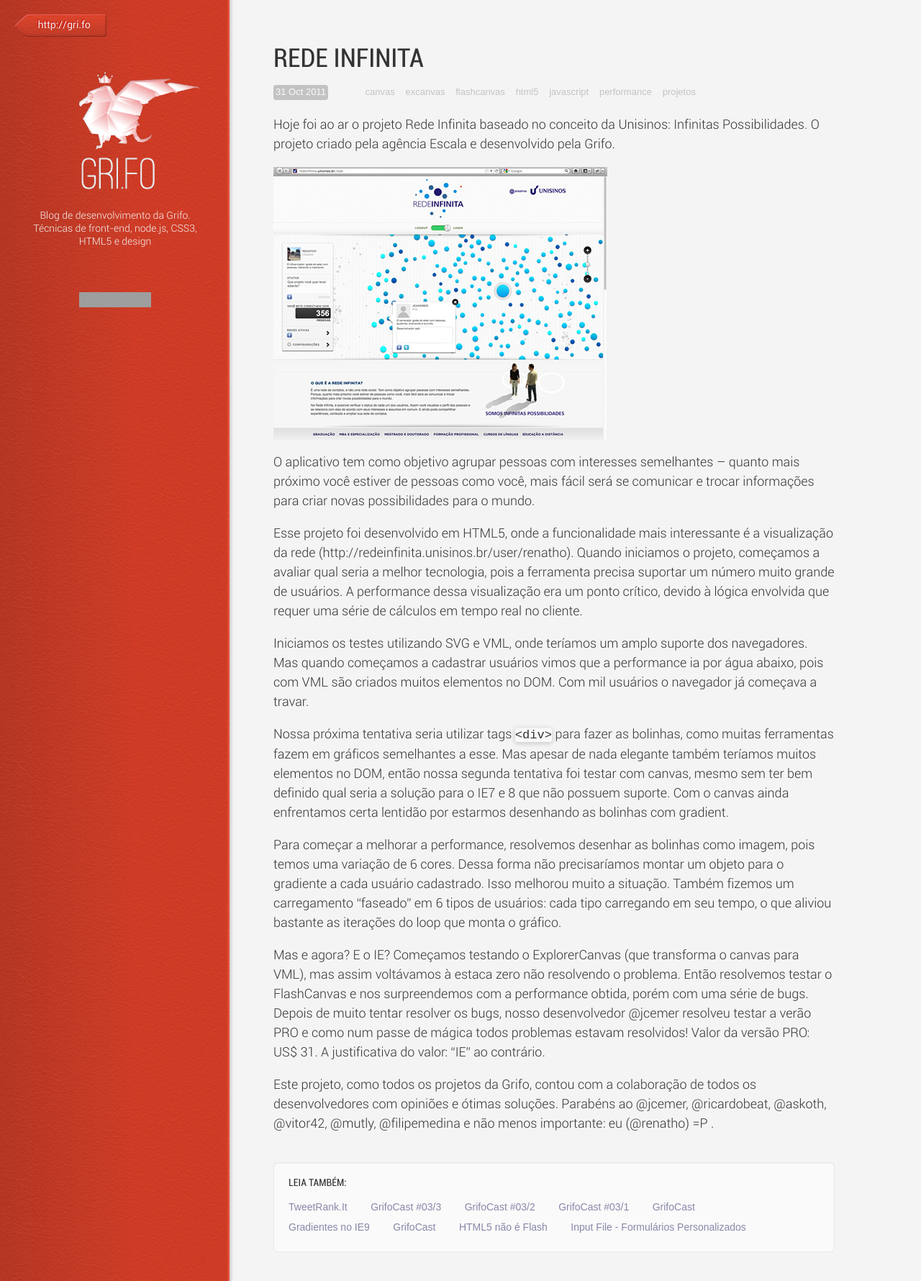
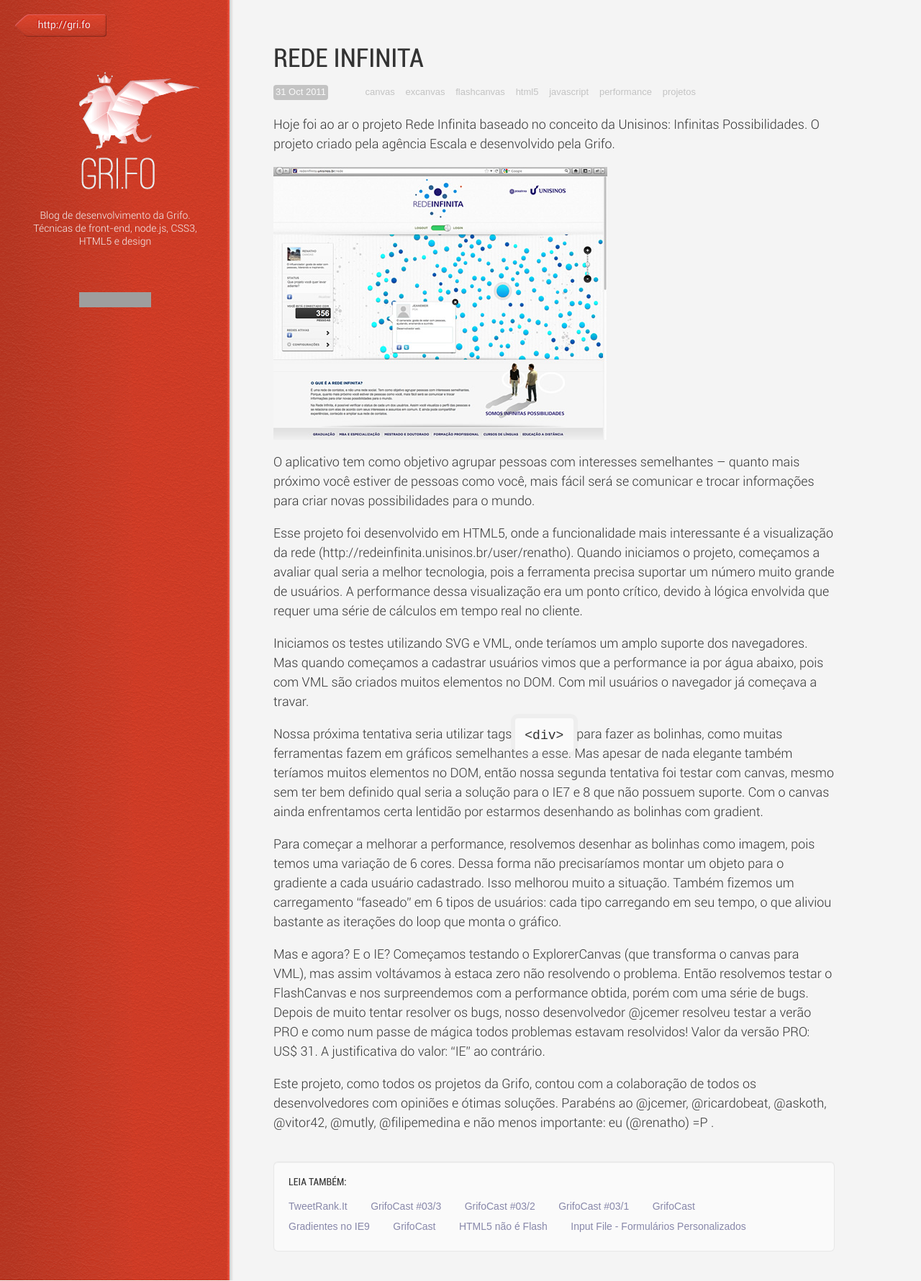
Before and after one commit to grifo/grifo.github.com, a Jekyll site: the page built from blog/_posts/2011-10-31-rede-infinita.md, in a window 1280 px wide. Shown: the whole page at 72% size. Built offline with Jekyll 4.4.1, drawn with Linux system fonts in a browser that asks for light colours; Markdown is read by kramdown in place of the engine named in the settings; comment, search, counter and statistics services are not loaded; grey boxes are pictures that could not be loaded.

Commit message:
Ajustes CSS código

```diff
--- a/styles/base.css
+++ b/styles/base.css
@@ -602,6 +602,14 @@
   font-family: RobotoLight, Helvetica, sans-serif;
   line-height: 1.5;
 }
+#main article p code,
+#main article ul code,
+#main article ol code {
+  -webkit-box-shadow: none;
+  -moz-box-shadow: none;
+  box-shadow: none;
+  font-size: 100%;
+}
 #main article ul {
   list-style: disc inside;
   margin-left: 2em;
@@ -645,8 +653,11 @@
   -webkit-box-shadow: 0 2px 6px #cccccc;
   -moz-box-shadow: 0 2px 6px #cccccc;
   box-shadow: 0 2px 6px #cccccc;
-  outline: 5px solid rgba(200, 200, 200, 0.1);
-  font-size: 95%;
+  outline: 6px solid rgba(200, 200, 200, 0.15);
+  outline-radius: 4px;
+  font-size: 85%;
+  line-height: 1.3;
+  padding: 0.75em;
 }
 #main .related {
   background: #fafafa;
```
Also changed, not shown: styles/base.less (+10 -2 lines).
